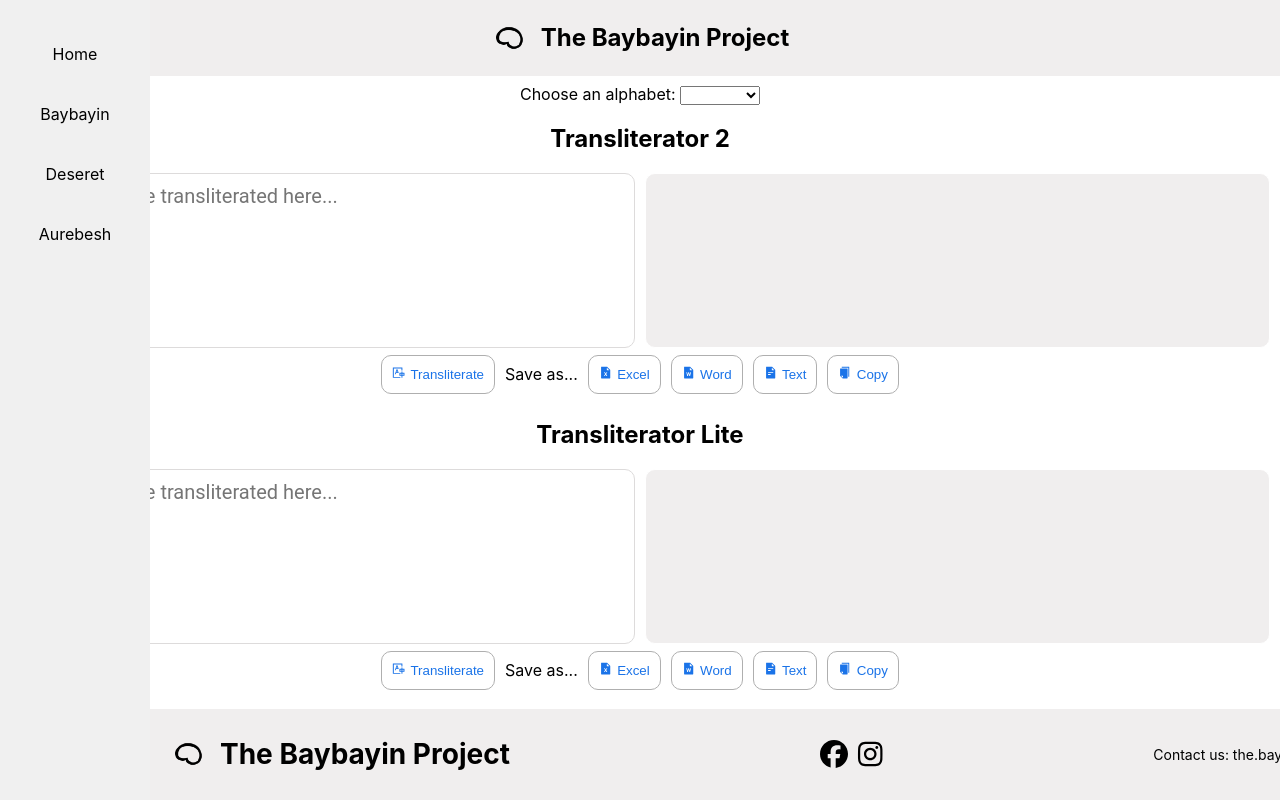
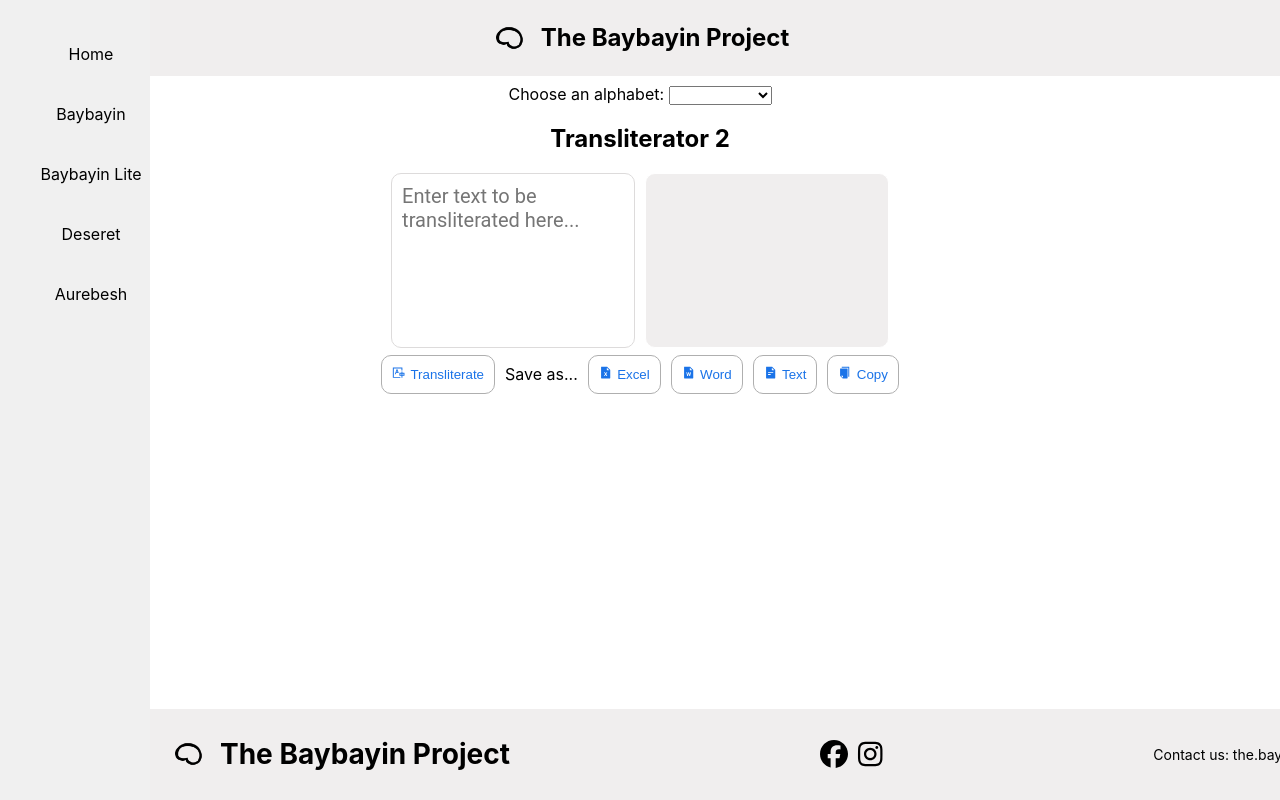
Before and after one commit to cmckinney-59/the-baybayin-project, a React (Vite) app: page /baybayin in a window 1280 px wide. Built offline with nearby package versions, Linux system fonts and the light colour scheme.

Commit message:
updated some styles and moved the baybayin lite to its own tab

```diff
--- a/src/App.css
+++ b/src/App.css
@@ -2,12 +2,12 @@
   display: flex;
   flex-direction: column;
   min-height: 100vh;
-  height: 100vh; /* Ensure full viewport height */
+  height: 100vh;
 }
 
 .App-content {
-  flex: 1 0 auto; /* Grow to fill available space, don't shrink */
-  margin-left: 250px; /* Account for the sidebar width */
+  flex: 1 0 auto;
+  margin-left: 150px;
   padding: 1rem;
-  min-height: 0; /* Allow content to shrink if needed */
+  min-height: 0;
 }
--- a/src/App.tsx
+++ b/src/App.tsx
@@ -5,12 +5,17 @@ import BaybayinPage from "./pages/BaybayinPage";
 import RootLayout from "./Root";
 import DeseretPage from "./pages/DeseretPage";
 import AurebeshPage from "./pages/AurebeshPage";
+import BaybayinPageLite from "./pages/BaybayinPageLite";
 
 const router = createBrowserRouter([
   {
     path: "/",
     element: <RootLayout />,
     children: [
+      {
+        path: "/baybayin-lite",
+        element: <BaybayinPageLite />,
+      },
       {
         path: "/baybayin",
         element: <BaybayinPage />,
--- a/src/components/AlphabetPicker/AlphabetPicker.tsx
+++ b/src/components/AlphabetPicker/AlphabetPicker.tsx
@@ -10,7 +10,7 @@ export default function AlphabetPicker({
   selectedPage,
   handleClick,
 }: AlphabetPickerProps) {
-  const alphabets = ["Baybayin", "Aurebesh", "Deseret"];
+  const alphabets = ["Baybayin", "Baybayin Lite", "Aurebesh", "Deseret"];
 
   return (
     <section>
--- a/src/components/Navigation/Navigation.css
+++ b/src/components/Navigation/Navigation.css
@@ -35,9 +35,20 @@
   padding: 0.75rem 1rem;
   border-radius: 4px;
   transition: background-color 0.2s ease;
+  width: 100%;
+  text-align: center;
 }
 
 .Navigation-content ul li a:hover {
   background-color: #e0e0e0;
   color: #000;
+  width: 100%;
+  text-align: center;
 }
+
+.Navigation-content ul li a:active {
+  background-color: #e0e0e0;
+  color: #000;
+  width: 100%;
+  text-align: center;
+}
--- a/src/components/Navigation/Navigation.tsx
+++ b/src/components/Navigation/Navigation.tsx
@@ -14,6 +14,9 @@ export default function Navigation(): JSX.Element {
             <Link to="/baybayin">Baybayin</Link>
           </li>
           <li>
+            <Link to="/baybayin-lite">Baybayin Lite</Link>
+          </li>
+          <li>
             <Link to="/deseret">Deseret</Link>
           </li>
           <li>
--- a/src/components/PageContent/PageContent.css
+++ b/src/components/PageContent/PageContent.css
@@ -12,6 +12,13 @@
   font-family: "Aurebesh";
   src: url("../../assets/fonts/aurebesh/AurebeshBold-Rw1l.ttf")
     format("truetype");
+}
+
+.page-content {
+  display: flex;
+  flex-direction: column;
+  align-items: center;
+  justify-content: center;
 }
 
 .baybayin-font {
--- a/src/components/PageContent/PageContent.tsx
+++ b/src/components/PageContent/PageContent.tsx
@@ -5,7 +5,6 @@ import Transliterator from "../Transliterator/Transliterator.tsx";
 import Transliterator2 from "../Transliterator2/Transliterator2.tsx";
 // import Description from "../Description/Description.tsx";
 import { PAGES } from "../../pages.tsx";
-import TransliteratorLite from "../TransliteratorLite/TransliteratorLite.tsx";
 
 interface PageContentProps {
   selectedPage: string;
@@ -18,11 +17,10 @@ export default function PageContent({
   const { title, image, whatIs, description } = pageData;
 
   return (
-    <div>
+    <main className="page-content">
       {title && title !== "Home" && <Transliterator title={title} />}
       <Transliterator2 title={title} />
-      <TransliteratorLite title={title} />
       {/* <Description image={image} whatIs={whatIs} description={description} /> */}
-    </div>
+    </main>
   );
 }
--- a/src/pages.tsx
+++ b/src/pages.tsx
@@ -22,6 +22,12 @@ export const PAGES: Record<string, PageData> = {
     whatIs: "What is Baybayin?",
     description: "This is the Baybayin description",
   },
+  BaybayinLite: {
+    image: inasalImg,
+    title: "Baybayin Lite",
+    whatIs: "What is Baybayin?",
+    description: "This is the Baybayin description",
+  },
   Aurebesh: {
     image: theBoisImg,
     title: "Aurebesh",
--- a/src/pages/BaybayinPage.tsx
+++ b/src/pages/BaybayinPage.tsx
@@ -1,18 +1,9 @@
-import { useState } from "react";
-import type { ChangeEvent } from "react";
-
 import ContentContainer from "../components/ContentContainer/ContentContainer";
 
 export default function BaybayinPage() {
-  const [selectedPage, setSelectedPage] = useState<string>("Home");
-
-  function handleClick(event: ChangeEvent<HTMLSelectElement>) {
-    setSelectedPage(event.target.value);
-  }
-
   return (
     <>
-      <ContentContainer selectedPage={selectedPage} handleClick={handleClick} />
+      <ContentContainer />
     </>
   );
 }
--- /dev/null
+++ b/src/pages/BaybayinPageLite.tsx
@@ -0,0 +1,9 @@
+import TransliteratorLite from "../components/TransliteratorLite/TransliteratorLite";
+
+export default function BaybayinPageLite() {
+  return (
+    <>
+      <TransliteratorLite title="Baybayin Lite" />
+    </>
+  );
+}
```
